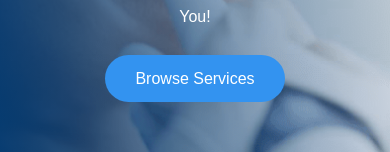
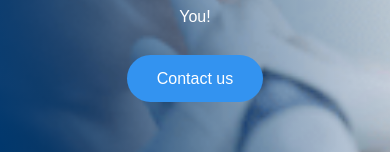
Before and after one commit to idenispankov/lake_mead_dental_next_js, a Next.js app: page / in a window 390 px wide. Shown: the part 446-598 px from the top of the page. Built offline with nearby package versions, Linux system fonts and the light colour scheme.

Commit message:
minor fixes on navbar and banner, moved button out of component

```diff
--- a/components/Button.js
+++ /dev/null
@@ -1,12 +0,0 @@
-import ButtonStyles from '../styles/Button.module.css';
-import Link from 'next/link';
-
-export default function Button({ buttonText, linkTo }) {
-  return (
-    <Link href={`${linkTo}`}>
-      <a className={ButtonStyles.button} buttonText={buttonText}>
-        {buttonText}
-      </a>
-    </Link>
-  );
-}
--- a/components/HomeBanner.js
+++ b/components/HomeBanner.js
@@ -1,5 +1,5 @@
 import HomeBannerStyles from '../styles/HomeBanner.module.css';
-import Button from '../components/Button';
+import Link from 'next/link';
 
 export default function HomeBanner() {
   return (
@@ -11,10 +11,12 @@ export default function HomeBanner() {
               Own a Smile You Love to Share.
             </h1>
             <p className={HomeBannerStyles.text}>
-              Your Family Dentist In Summerlin, Las Vegas . We're Open During
-              Quarantine - We're Here For You!
+              {`Your Family Dentist In Summerlin, Las Vegas . We're Open During
+              Quarantine - We're Here For You!`}
             </p>
-            <Button buttonText='Browse Services' linkTo='/services' />
+            <Link href='/contact-us'>
+              <a className={HomeBannerStyles.button}>Contact us</a>
+            </Link>
           </div>
         </div>
       </div>
--- a/components/Navbar.js
+++ b/components/Navbar.js
@@ -5,7 +5,6 @@ import mailIcon from '../public/images/mail_icon.svg';
 import Image from 'next/image';
 import Link from 'next/link';
 import HamburgerMenu from 'react-hamburger-menu';
-import Button from '../components/Button';
 import LandscapeMode from './LandscapeMode';
 
 export default function Navbar() {
@@ -128,7 +127,9 @@ export default function Navbar() {
                 </Link>
               </li>
               <li>
-                <Button buttonText='Contact us' linkTo='/contact-us' />
+                <Link href='/contact-us'>
+                  <a className={navbarStyles.button}>Contact us</a>
+                </Link>
               </li>
             </ul>
             {/* Hamburger */}
--- a/styles/Button.module.css
+++ /dev/null
@@ -1,11 +0,0 @@
-.button {
-  background: #3393f0;
-  color: #fff;
-  padding: 15px 30px;
-  border-radius: 100px;
-  transition: all 0.3s linear;
-}
-
-.button:hover {
-  opacity: 0.85;
-}
--- a/styles/HomeBanner.module.css
+++ b/styles/HomeBanner.module.css
@@ -18,8 +18,6 @@
 
 .container {
   max-width: 480px;
-  /* min-height: 329px; */
-  /* border: 1px solid red; */
 }
 
 .heading {
@@ -37,6 +35,18 @@
   padding-bottom: 40px;
 }
 
+.button {
+  background: #3393f0;
+  color: #fff;
+  padding: 15px 30px;
+  border-radius: 100px;
+  transition: all 0.3s linear;
+}
+
+.button:hover {
+  background-color: #02509e;
+}
+
 @media screen and (max-width: 768px) {
   .overlay {
     text-align: center;
@@ -52,22 +62,33 @@
   }
 }
 
+@media screen and (min-width: 1601px) {
+  .banner {
+    width: 1280px;
+    margin: 0 auto;
+  }
+  .overlay {
+    padding: 0;
+  }
+  .container {
+    text-align: center;
+    margin: 150px auto 0 auto;
+    align-items: center;
+  }
+}
+
+@media screen and (max-width: 510px) {
+  .banner {
+    width: 100%;
+    min-height: 660px;
+    background: url(../public/images/home_banner_mobile.jpg) no-repeat center
+      center/cover;
+    position: relative;
+  }
+}
+
 @media screen and (orientation: landscape) and (max-width: 823px) {
   .banner {
     display: none;
   }
 }
-
-/* @media screen and (max-width: 702px) {
-  .overlay {
-    text-align: center;
-    padding: 40px 80px;
-  }
-  .container {
-    max-width: 250px;
-  }
-  .heading {
-    font-size: 22px;
-    line-height: 25px;
-  }
-} */
--- a/styles/Navbar.module.css
+++ b/styles/Navbar.module.css
@@ -56,7 +56,6 @@
 
 .header__navbar {
   background: #fff;
-  border-bottom: 1px dotted #ccc;
 }
 
 .header__navbar_container {
@@ -102,6 +101,18 @@
 
 .header__navbar__list_item_link:hover {
   color: #3393f0;
+}
+
+.button {
+  background: #3393f0;
+  color: #fff;
+  padding: 15px 30px;
+  border-radius: 100px;
+  transition: all 0.3s linear;
+}
+
+.button:hover {
+  background-color: #02509e;
 }
 
 .hamburger {
```
Also changed, not shown: pages/404.js (deleted), public/images/home_banner_mobile.jpg (added).
